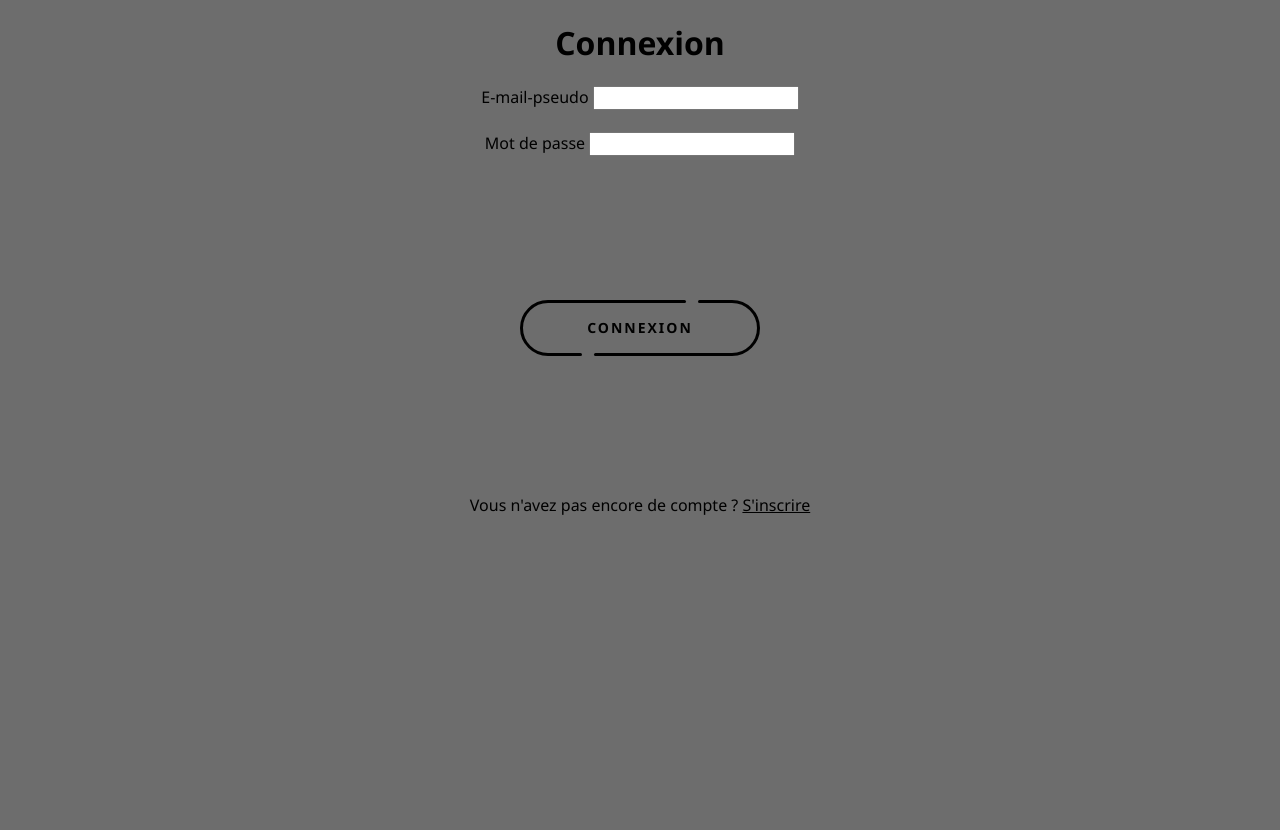
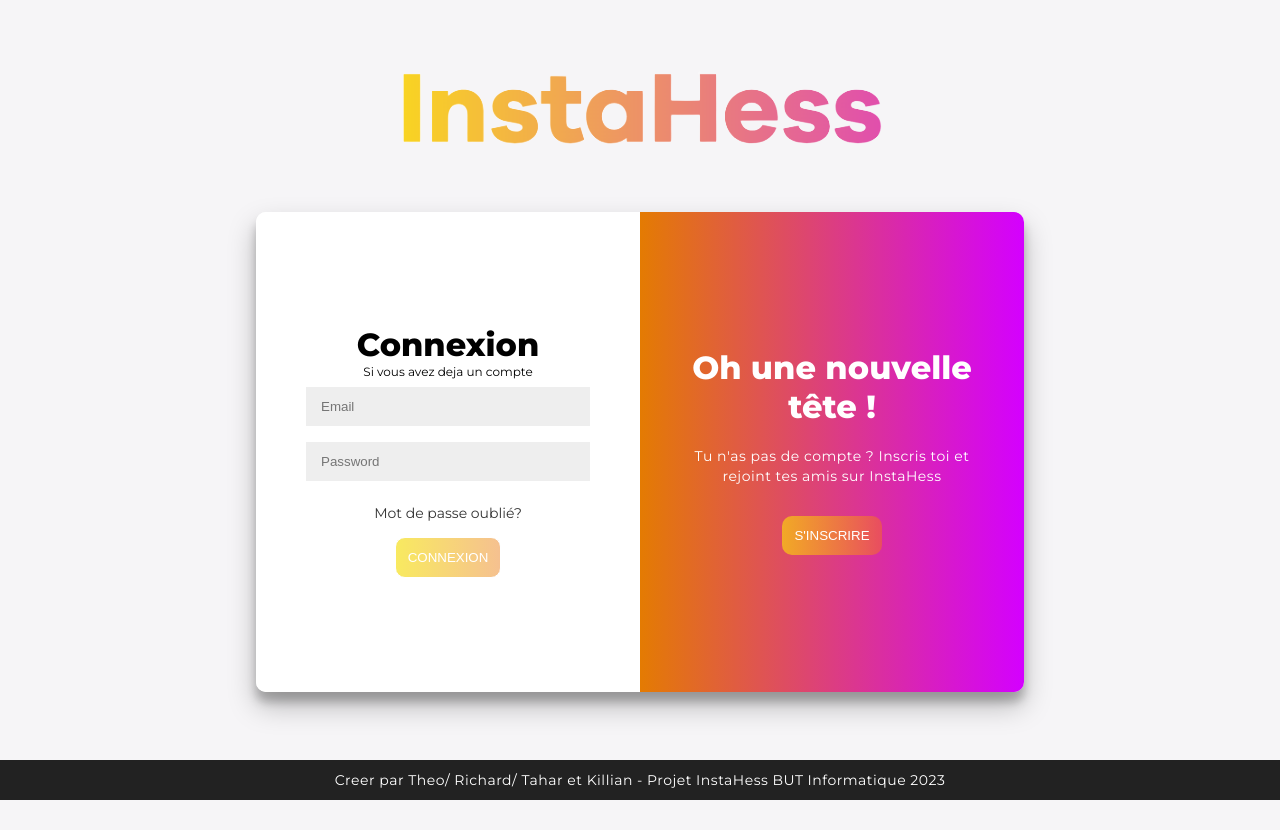
Before and after one commit to DidonCode/BUT2-S3, a PHP site: the page made by account/sign in.html in a window 1280 px wide. Before the commit the page ends 515 px from the top, so only its background shows below. Run offline with PHP 8.4, Linux system fonts and the light colour scheme.

Commit message:
Connexion
Refonte complète de la page connexion qui passe en Connexion/S'inscrire

```diff
--- a/account/sign in.html
+++ b/account/sign in.html
@@ -6,30 +6,51 @@
 	</head>
 
 	<body>
-		<div class="Connexion">
-			<h1>Connexion</h1>
-		<form>
-		<div>
-		<label for="name">E-mail-pseudo</label>
-		<input type="text" id="nom" placeholder="" required>
-		</div> <br>
-		<div>
-		<label for="password">Mot de passe</label>
-		<input type="password" id="password" placeholder="" required>
-		</div> <br>
-		<div class="container">
+		<div class="logo"><img src="../images/InstaHess.png" alt="logo"></div>
+		<div class="container" id="container">
+			<div class="form-container sign-up-container">
+				<form action="#">
+					<h1>Creez votre compte</h1>
+					<span>Seulement si vous n'avez pas de compte</span>
+					<input type="text" placeholder="Name" />
+					<input type="email" placeholder="Email" />
+					<input type="password" placeholder="Password" />
+					<button>S'inscrire</button>
+				</form>
+			</div>
+			<div class="form-container sign-in-container">
+				<form action="#">
+					<h1>Connexion</h1>
+					<span>Si vous avez deja un compte</span>
+					<input type="email" placeholder="Email" />
+					<input type="password" placeholder="Password" />
+					<a href="#">Mot de passe oublié?</a>
+					<button>Connexion</button>
+				</form>
+			</div>
+			<div class="overlay-container">
+				<div class="overlay">
+					<div class="overlay-panel overlay-left">
+						<h1>De retour parmis nous ?</h1>
+						<p>Vous pouvez vous reconnectez a votre compte juste ici</p>
+						<button class="ghost" id="signIn">Connexion</button>
+					</div>
+					<div class="overlay-panel overlay-right">
+						<h1>Oh une nouvelle tête !</h1>
+						<p>Tu n'as pas de compte ? Inscris toi et rejoint tes amis sur InstaHess</p>
+						<button class="ghost" id="signUp">S'inscrire</button>
+					</div>
+				</div>
+			</div>
+		</div>
 
-  <a href="#" class="button">
-    <div class="button__line"></div>
-    <div class="button__line"></div>
-    <span class="button__text">CONNEXION</span>
-    <div class="button__drow1"></div>
-    <div class="button__drow2"></div>
-  </a>
+		<footer>
+			<p>
+				Creer par Theo/ Richard/ Tahar et Killian
+				- Projet InstaHess BUT Informatique 2023
+			</p>
+		</footer>
 
-</div>
-		<p>Vous n'avez pas encore de compte ? <a href="#">S'inscrire</a> </p>
-		</form>
-	</div>
+		<script src="../js/connexion.js"></script>
 	</body>
 </html>
--- a/css/connexion.css
+++ b/css/connexion.css
@@ -1,4 +1,269 @@
-*{
+@import url('https://fonts.googleapis.com/css?family=Montserrat:400,800');
+
+* {
+	box-sizing: border-box;
+}
+
+.logo{
+    margin-bottom:60px;
+}
+
+body {
+	background: #f6f5f7;
+	display: flex;
+	justify-content: center;
+	align-items: center;
+	flex-direction: column;
+	font-family: 'Montserrat', sans-serif;
+	height: 100vh;
+	margin: -20px 0 50px;
+}
+
+h1 {
+	font-weight: bold;
+	margin: 0;
+}
+
+h2 {
+	text-align: center;
+}
+
+p {
+	font-size: 14px;
+	font-weight: 100;
+	line-height: 20px;
+	letter-spacing: 0.5px;
+	margin: 20px 0 30px;
+}
+
+span {
+	font-size: 12px;
+}
+
+a {
+	color: #333;
+	font-size: 14px;
+	text-decoration: none;
+	margin: 15px 0;
+}
+
+button {
+    padding: 12px;
+    text-align: center;
+    cursor: pointer;
+    text-transform: uppercase;
+    transition: 0.5s;
+    color: white;
+    border-radius: 10px;
+    background-size: 200%;
+    border: 1px solid #fff;
+    background-image: linear-gradient(
+        to right,
+        rgba(255, 230, 0, 0.6),
+        rgba(255, 123, 0, 0.4),
+        rgba(195, 0, 255, 0.333)
+    );
+}
+
+button:hover{
+    background-position: right;
+}
+
+button:active {
+	transform: scale(0.95);
+}
+
+button:focus {
+	outline: none;
+}
+
+button.ghost {
+	background-color: transparent;
+	border: none;
+}
+
+form {
+	background-color: #FFFFFF;
+	display: flex;
+	align-items: center;
+	justify-content: center;
+	flex-direction: column;
+	padding: 0 50px;
+	height: 100%;
+	text-align: center;
+}
+
+input {
+	background-color: #eee;
+	border: none;
+	padding: 12px 15px;
+	margin: 8px 0;
+	width: 100%;
+}
+
+.container {
+	background-color: #fff;
+	border-radius: 10px;
+  	box-shadow: 0 14px 28px rgba(0,0,0,0.25),
+			0 10px 10px rgba(0,0,0,0.22);
+	position: relative;
+	overflow: hidden;
+	width: 768px;
+	max-width: 100%;
+	min-height: 480px;
+}
+
+.form-container {
+	position: absolute;
+	top: 0;
+	height: 100%;
+	transition: all 0.6s ease-in-out;
+}
+
+.sign-in-container {
+	left: 0;
+	width: 50%;
+	z-index: 2;
+}
+
+.container.right-panel-active .sign-in-container {
+	transform: translateX(100%);
+}
+
+.sign-up-container {
+	left: 0;
+	width: 50%;
+	opacity: 0;
+	z-index: 1;
+}
+
+.container.right-panel-active .sign-up-container {
+	transform: translateX(100%);
+	opacity: 1;
+	z-index: 5;
+	animation: show 0.6s;
+}
+
+@keyframes show {
+	0%, 49.99% {
+		opacity: 0;
+		z-index: 1;
+	}
+
+	50%, 100% {
+		opacity: 1;
+		z-index: 5;
+	}
+}
+
+.overlay-container {
+	position: absolute;
+	top: 0;
+	left: 50%;
+	width: 50%;
+	height: 100%;
+	overflow: hidden;
+	transition: transform 0.6s ease-in-out;
+	z-index: 100;
+}
+
+.container.right-panel-active .overlay-container{
+	transform: translateX(-100%);
+}
+
+.overlay {
+	background: #ffffff;
+	background: -webkit-linear-gradient(to right, #ffc400, #e46381);
+	background: linear-gradient(to right, #ffdf2b, #e47b02, #d400ff);
+	background-repeat: no-repeat;
+	background-size: cover;
+	background-position: 0 0;
+	color: #FFFFFF;
+	position: relative;
+	left: -100%;
+	height: 100%;
+	width: 200%;
+  	transform: translateX(0);
+	transition: transform 0.6s ease-in-out;
+}
+
+.container.right-panel-active .overlay {
+  	transform: translateX(50%);
+}
+
+.overlay-panel {
+	position: absolute;
+	display: flex;
+	align-items: center;
+	justify-content: center;
+	flex-direction: column;
+	padding: 0 40px;
+	text-align: center;
+	top: 0;
+	height: 100%;
+	width: 50%;
+	transform: translateX(0);
+	transition: transform 0.6s ease-in-out;
+}
+
+.overlay-left {
+	transform: translateX(-20%);
+}
+
+.container.right-panel-active .overlay-left {
+	transform: translateX(0);
+}
+
+.overlay-right {
+	right: 0;
+	transform: translateX(0);
+}
+
+.container.right-panel-active .overlay-right {
+	transform: translateX(20%);
+}
+
+.social-container {
+	margin: 20px 0;
+}
+
+.social-container a {
+	border: 1px solid #DDDDDD;
+	border-radius: 50%;
+	display: inline-flex;
+	justify-content: center;
+	align-items: center;
+	margin: 0 5px;
+	height: 40px;
+	width: 40px;
+}
+
+footer {
+    background-color: #222;
+    color: #fff;
+    font-size: 14px;
+    bottom: 0;
+    position: fixed;
+    left: 0;
+    right: 0;
+    text-align: center;
+    z-index: 999;
+}
+
+footer p {
+    margin: 10px 0;
+}
+
+footer i {
+    color: red;
+}
+
+footer a {
+    color: #3c97bf;
+    text-decoration: none;
+}
+
+/*{
     text-align: center;
     color: #000000;
     font-family: 'Segoe UI', Tahoma, Geneva, Verdana, sans-serif;
@@ -8,8 +273,9 @@ body{
     background-color: #6d6d6d;
 }
 
+/*
 :root{
-    /* color type A */
+    /* color type A
     --line_color : #000000 ;
     --back_color : #FFECF6  ;
 
@@ -19,9 +285,9 @@ body{
 
     /* color type C */
     /* --line_color : #00135C ;
-    --back_color : #DEFFFA  ; */
+    --back_color : #DEFFFA  ;
 }
-
+/*
 form{
     background-color: transparent;
 }
@@ -239,3 +505,5 @@ form{
     justify-content : center ;
     align-items : center ;
 }
+
+*/
--- /dev/null
+++ b/js/connexion.js
@@ -0,0 +1,11 @@
+const signUpButton = document.getElementById('signUp');
+const signInButton = document.getElementById('signIn');
+const container = document.getElementById('container');
+
+signUpButton.addEventListener('click', () => {
+	container.classList.add("right-panel-active");
+});
+
+signInButton.addEventListener('click', () => {
+	container.classList.remove("right-panel-active");
+});
```
Also changed, not shown: images/InstaHess.png (added).
